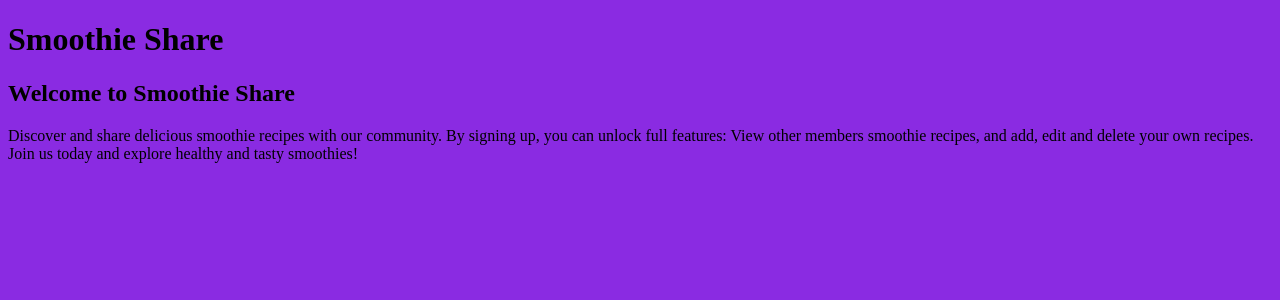
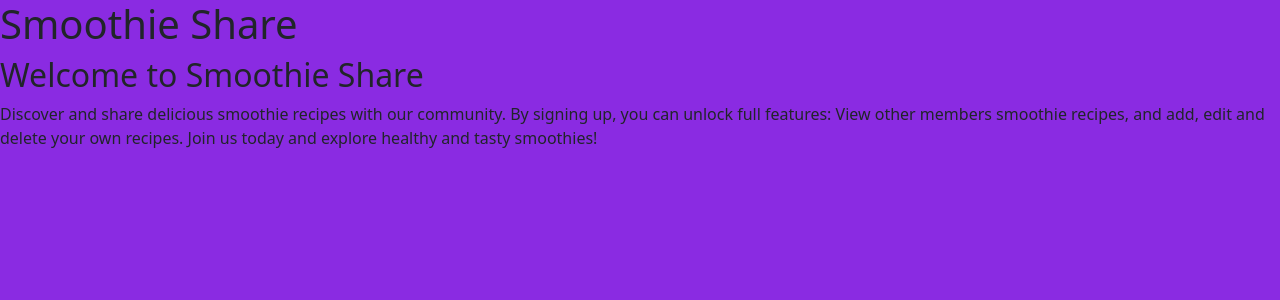
Before and after one commit to mariebernf/smoothie_p3_app, a Django app: page / in a window 1280 px wide. Shown: the top 300 px of the page. Run offline with Django 5.2, Linux system fonts and the light colour scheme; some libraries are stand-ins or nearby versions.

Commit message:
Add Bootstrap, google fonts, and font awesome links to base template

```diff
--- a/smoothies/templates/smoothies/base.html
+++ b/smoothies/templates/smoothies/base.html
@@ -11,8 +11,20 @@
      <meta name="description" content="A place to find and share smoothie recipes">
      <meta name="keywords" content="smoothie, find, share, add, health, food, drink, recipe">
 
+     <!-- Favicon -->
+
+     <!-- Google Fonts -->
+     <link href="https://fonts.googleapis.com/css2?family=Montserrat:wght@400;700&display=swap" rel="stylesheet">
+
+    <!-- Bootstrap 5.3 -->
+    <link href="https://cdn.jsdelivr.net/npm/bootstrap@5.3.6/dist/css/bootstrap.min.css" rel="stylesheet">
+
     <!-- CSS Link -->
     <link rel="stylesheet" href="{% static 'css/style.css' %}">
+
+    <!-- Font Awesome -->
+    <script src="https://kit.fontawesome.com/cf8967d0c5.js" crossorigin="anonymous"></script>
+
 </head>
 <body>
 
@@ -29,5 +41,8 @@
 
     </footer>
 
+    <!-- Bootstrap JS -->
+    <script src ="https://cdn.jsdelivr.net/npm/bootstrap@5.3.6/dist/js/bootstrap.bundle.min.js"></script>
+
 </body>
 </html>
```
